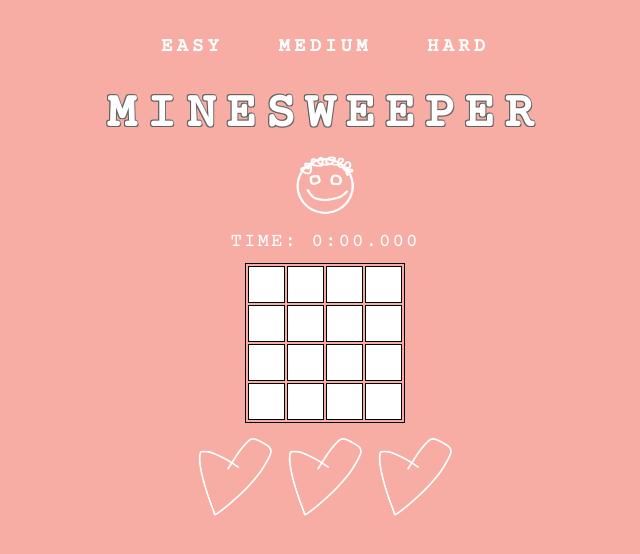
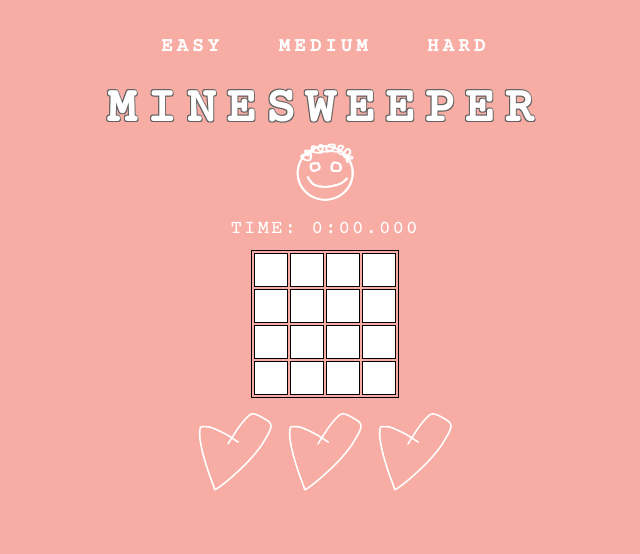
Before and after one commit to haleli-amiad/minesweeper, a plain HTML site: page index.html in a window 1280 px wide. Shown: the whole page, without its empty margins (315-955 px from the left). Drawn offline with nearby package versions, Linux system fonts and the light colour scheme.

Commit message:
Add files via upload

```diff
--- a/css/app.css
+++ b/css/app.css
@@ -7,8 +7,8 @@ body {
 }
 
 h1 {
-    margin-top: 8px;
-    margin-bottom: 8px;
+    margin-top: 3px;
+    margin-bottom: 0px;
     letter-spacing: 10px;
     font-size: 3.1em;
     color: white;
@@ -59,10 +59,10 @@ h1 {
 
 .board td {
     color: black;
-    width: 33px;
-    height: 33px;
+    width: 30px;
+    height: 30px;
     text-align: center;
-    font-size: 0.9em;
+    font-size: 1em;
 }
 
 .shown {
@@ -77,8 +77,6 @@ table {
 
 td {
     font-weight: bold;
-    height: 45px;
-    width: 45px;
     border: 1px solid black;
     background-color: white;
 }
```
